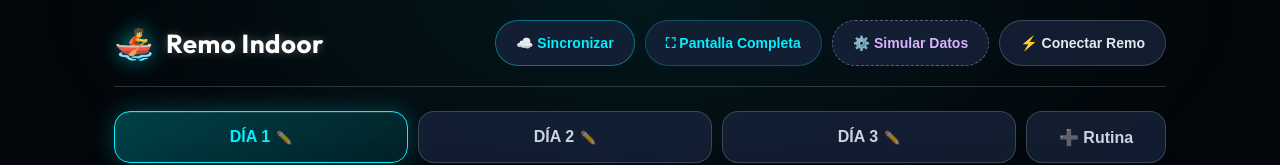
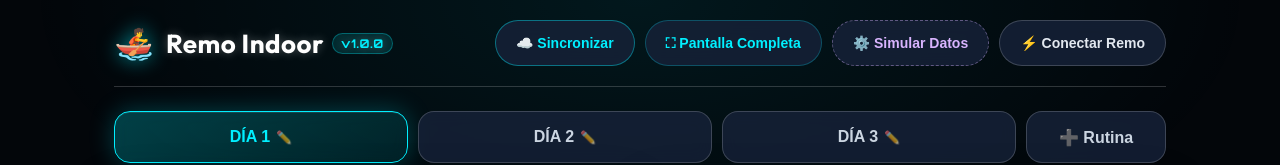
Before and after one commit to avm1977/remo-indoor, a plain HTML site: page index.html in a window 1280 px wide. Shown: the top 165 px of the page. Drawn offline with Linux system fonts and the light colour scheme.

Commit message:
Add files via upload

```diff
--- a/index.html
+++ b/index.html
@@ -1,9 +1,10 @@
+<!-- REMO INDOOR — VERSION: 1.0.0 (2026-08-11) -->
 <!DOCTYPE html>
 <html lang="es">
 <head>
     <meta charset="UTF-8">
     <meta name="viewport" content="width=device-width, initial-scale=1.0, user-scalable=no">
-    <title>Remo Indoor — Dashboard de Entrenamiento</title>
+    <title>Remo Indoor v1.0.0 — Dashboard de Entrenamiento</title>
     <meta name="description" content="Panel de control para entrenamiento de remo indoor con telemetría Bluetooth en tiempo real">
     <link rel="preconnect" href="https://fonts.googleapis.com">
     <link rel="preconnect" href="https://fonts.gstatic.com" crossorigin>
@@ -101,6 +102,21 @@
             letter-spacing: 0.5px;
             color: #ffffff;
             text-shadow: 0 0 10px rgba(255, 255, 255, 0.3);
+            display: flex;
+            align-items: center;
+            gap: 8px;
+        }
+
+        .app-version {
+            font-size: 12px;
+            font-weight: 700;
+            font-family: 'Orbitron', monospace;
+            color: var(--cyan);
+            background: rgba(0, 240, 255, 0.12);
+            border: 1px solid rgba(0, 240, 255, 0.3);
+            padding: 2px 8px;
+            border-radius: 20px;
+            letter-spacing: 0.5px;
         }
 
         .header-actions {
@@ -1226,7 +1242,7 @@
     <header class="header">
         <div class="brand">
             <span class="brand-icon">🚣</span>
-            <h1>Remo Indoor</h1>
+            <h1>Remo Indoor <span class="app-version">v1.0.0</span></h1>
         </div>
         <div class="header-actions">
             <button id="btn-cloud-sync" class="pill pill--cloud"><span>☁️ Sincronizar</span></button>
```
